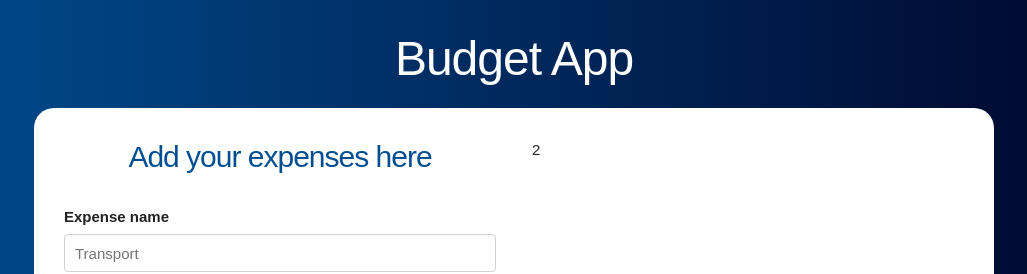
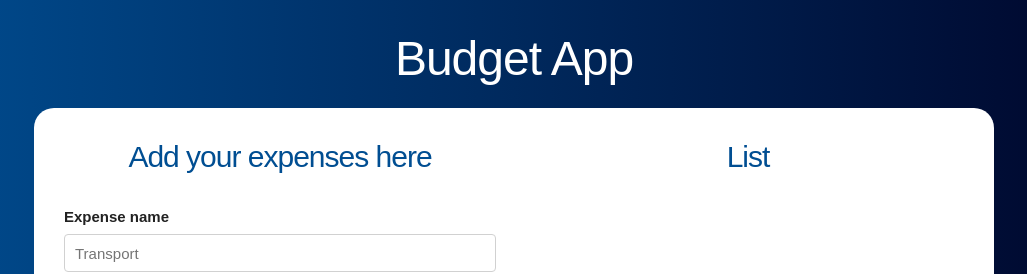
Before and after one commit to Andres2D/react-budget-app, a React (Create React App) app: page / in a window 1280 px wide. Both pictures are taken after typing "5" into the empty fields and a click on the input "Define your budget". Shown: the top 274 px of the page, without its empty margins (126-1153 px from the left). Built offline with nearby package versions, Linux system fonts and the light colour scheme.

Commit message:
Add expense component and list all the data

```diff
--- a/src/App.js
+++ b/src/App.js
@@ -1,6 +1,7 @@
 import {useState} from 'react';
 import Question from './components/Question';
 import Form from './components/Form';
+import List from './components/List';
 
 function App() {
 
@@ -15,7 +16,7 @@
     saveExpenses([
       ...expenses,
       expense
-    ])
+    ]);
   }
 
   return (
@@ -40,7 +41,9 @@
                 />
               </div>
               <div className="one-half column">
-                2
+                <List
+                  expenses={expenses}
+                />
               </div>
             </div>
             )
--- /dev/null
+++ b/src/components/Expense.js
@@ -0,0 +1,12 @@
+
+const Expense = ({expense}) => (
+    <li className="gastos">
+        <p>
+            {expense.name}
+
+            <span className="gasto">$ {expense.quantity}</span>
+        </p>
+    </li>
+);
+
+export default Expense;
--- /dev/null
+++ b/src/components/List.js
@@ -0,0 +1,15 @@
+import Expense from "./Expense";
+
+const List = ({expenses}) => (
+    <div className="gastos-realizados">
+        <h2>List</h2>
+        { expenses.map( expense => (
+            <Expense
+                key={expense.id}
+                expense={expense}
+            />
+        ))}
+    </div>
+)
+
+export default List;
```
